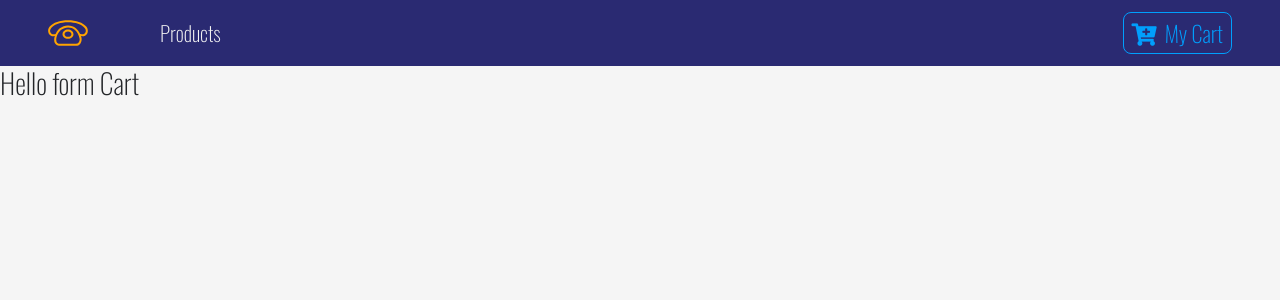
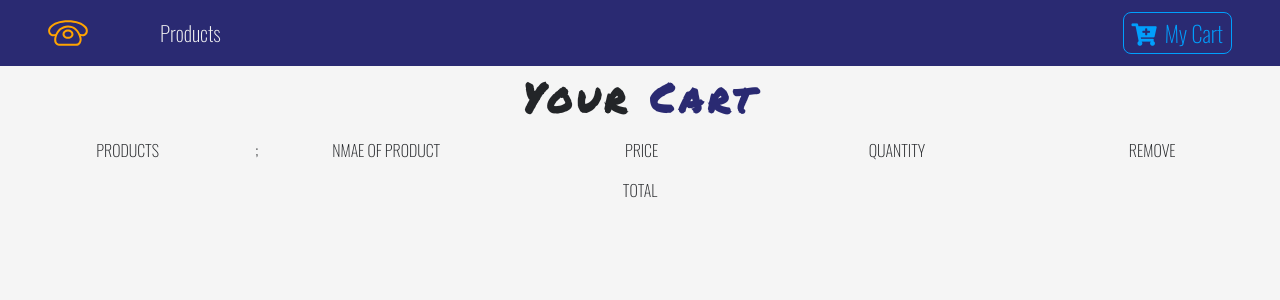
Before and after one commit to Ernie0921/React-phone-store, a React (Create React App) app: page /cart in a window 1280 px wide. Shown: the top 300 px of the page. Built offline with nearby package versions, Linux system fonts and the light colour scheme.

Commit message:
added My cart component and CartColumn

```diff
--- a/src/App.js
+++ b/src/App.js
@@ -10,6 +10,7 @@
 import Modal  from './components/Modal'
 
 function App() {
+
   return (
     <React.Fragment>
 
--- a/src/components/Button.js
+++ b/src/components/Button.js
@@ -13,7 +13,7 @@
 border-radius:0.5rem;
 padding:0.2rem 0.5rem;
 cursor:pointer;
-margin:0.2rem 0.5rem 0.2rem 0
+margin:0.2rem 0.5rem 0.5rem 0
 transition:all 0.5s ease-in-out;
 &:hover{
     background:${props =>
--- a/src/components/Cart.js
+++ /dev/null
@@ -1,11 +0,0 @@
-import React, { Component } from 'react'
-
-export default class Cart extends Component {
-    render() {
-        return (
-            <div>
-                <h3>Hello form Cart</h3>
-            </div>
-        )
-    }
-}
--- /dev/null
+++ b/src/components/Cart/Cart.js
@@ -0,0 +1,16 @@
+import React, { Component } from 'react';
+import Title from '../Title';
+import CartColumns from "./CartColumns";
+
+
+export default class Cart extends Component {
+    render() {
+        return (
+
+            <section>
+                <Title name="your" title="cart" />
+                <CartColumns />
+            </section>
+        )
+    }
+}
--- /dev/null
+++ b/src/components/Cart/CartColumns.js
@@ -0,0 +1,30 @@
+import React from 'react'
+
+export default function CartColumns() {
+    return (
+        <div className="container-fluid text-center d-none d-lg-block">
+            <div className="row">
+                <div className="col-10 mx-auto col-lg-2">
+                    <p className=" text-uppercase">Products</p>
+                </div>;
+                <div className="col-10 mx-auto col-lg-2">
+                    <p className=" text-uppercase">Nmae of Product</p>
+                </div>
+
+                <div className="col-10 mx-auto col-lg-2">
+                    <p className=" text-uppercase">Price</p>
+                </div>
+                <div className="col-10 mx-auto col-lg-2">
+                    <p className=" text-uppercase">Quantity</p>
+                </div>
+                <div className="col-10 mx-auto col-lg-2">
+                    <p className=" text-uppercase">Remove</p>
+                </div>
+                <div className="col-10 mx-auto col-lg-2">
+                    <p className=" text-uppercase">Total</p>
+                </div>
+            </div>
+
+        </div>
+    )
+}
--- /dev/null
+++ b/src/components/Cart/package.json
@@ -0,0 +1,3 @@
+{
+    "main": "Cart.js"
+}
--- a/src/components/Modal.js
+++ b/src/components/Modal.js
@@ -32,6 +32,7 @@
                                                 store
                                             </ButtonContainer>
                                         </Link>
+
                                         <Link to="/cart">
                                             <ButtonContainer cart onClick={() => closeModal()}>
                                                 go to Cart
--- a/src/context.js
+++ b/src/context.js
@@ -12,6 +12,9 @@
         cart: [],
         modalOpen: false,
         modalProduct: detailProduct,
+        cartSubTotal: 0,
+        cartTax: 0,
+        cartTotal: 0
     };
     componentDidMount(){
         this.setProducts();
@@ -67,14 +70,31 @@
             return { modalOpen: false}
         })
     }
+    increment = (id) => {
+        console.log("this is increment method ")
+    }
+    decrement = (id) => {
+        console.log("this is decrement method ")
+    }
+    removeItem = (id) => {
+        console.log("item removed");
+    }
+    clearCart = ()=>{
+        console.log('cart was cleared')
+    }
     render() {
         return (
-            <ProductContext.Provider value={{
+            <ProductContext.Provider
+            value={{
                     ...this.state,
                     handleDetail:this.handleDetail,
                     addToCart:this.addToCart,
                     openModal: this.openModal,
-                closeModal: this.closeModal
+                    closeModal: this.closeModal,
+                    increment: this.increment,
+                    decrement: this.decrement,
+                    removeItem: this.removeItem,
+                    clearCart: this.clearCart
 
                 }}>
                     {this.props.children}
```
Lines whose indentation alone changed are shown as unchanged.
